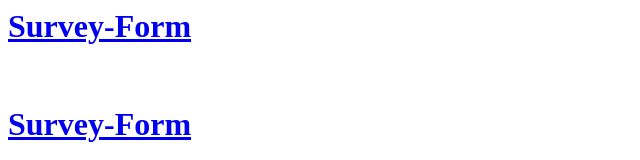
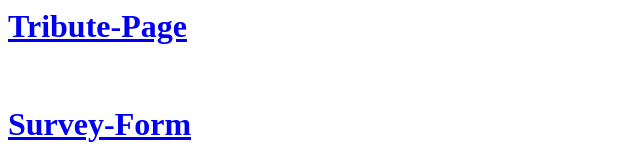
Before and after one commit to mouhammad-raddad/mouhammad-raddad.github.io, a plain HTML site: page index.html in a window 1280 px wide. Shown: the top 160 px of the page, without its empty margins (0-640 px from the left). Drawn offline with Linux system fonts and the light colour scheme.

Commit message:
fix text

```diff
--- a/index.html
+++ b/index.html
@@ -8,8 +8,8 @@
   </head>
   <body>
     <h1>
-      <a href="https://github.com/mouhammad-raddad/Build-a-Tribute-Page.git"
-        >Survey-Form</a
+      <a href="https://mouhammad-raddad.github.io/Build-a-Tribute-Page.git"
+        >Tribute-Page</a
       >
     </h1>
     <br />
```
